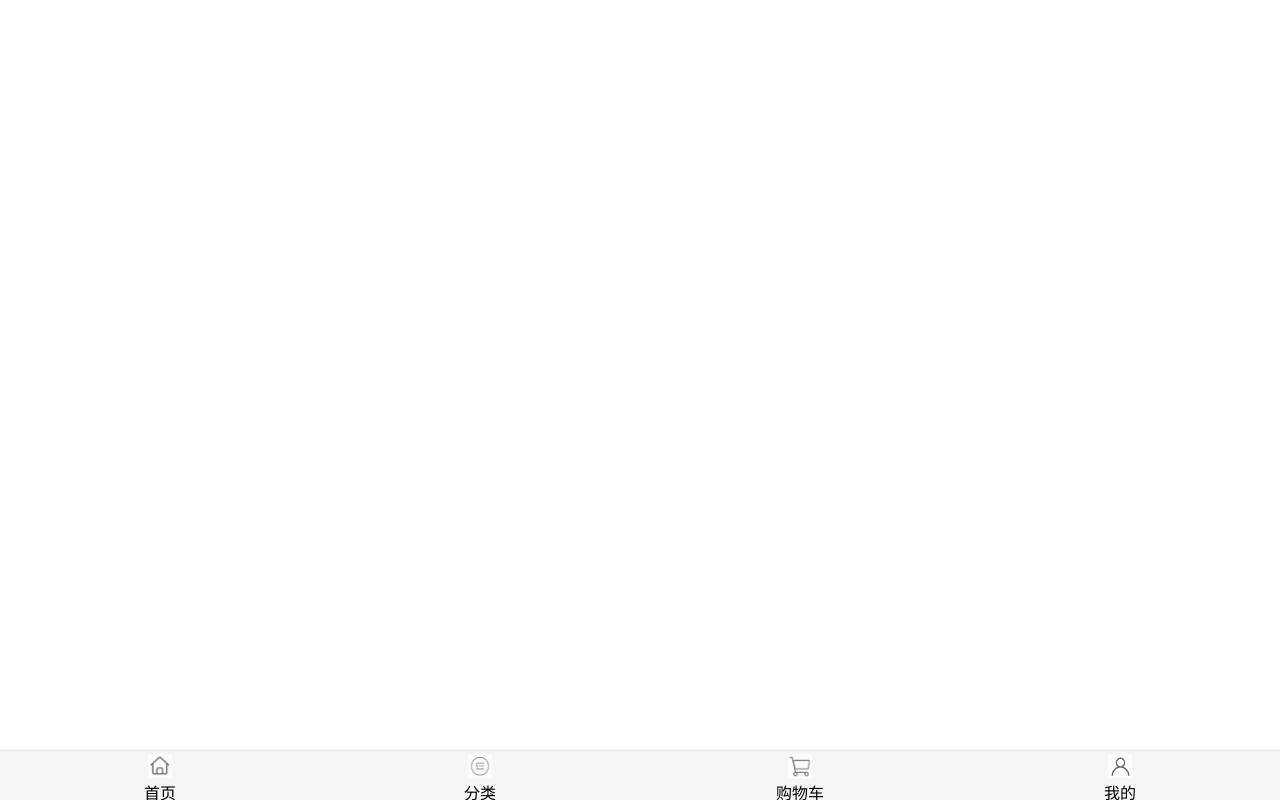
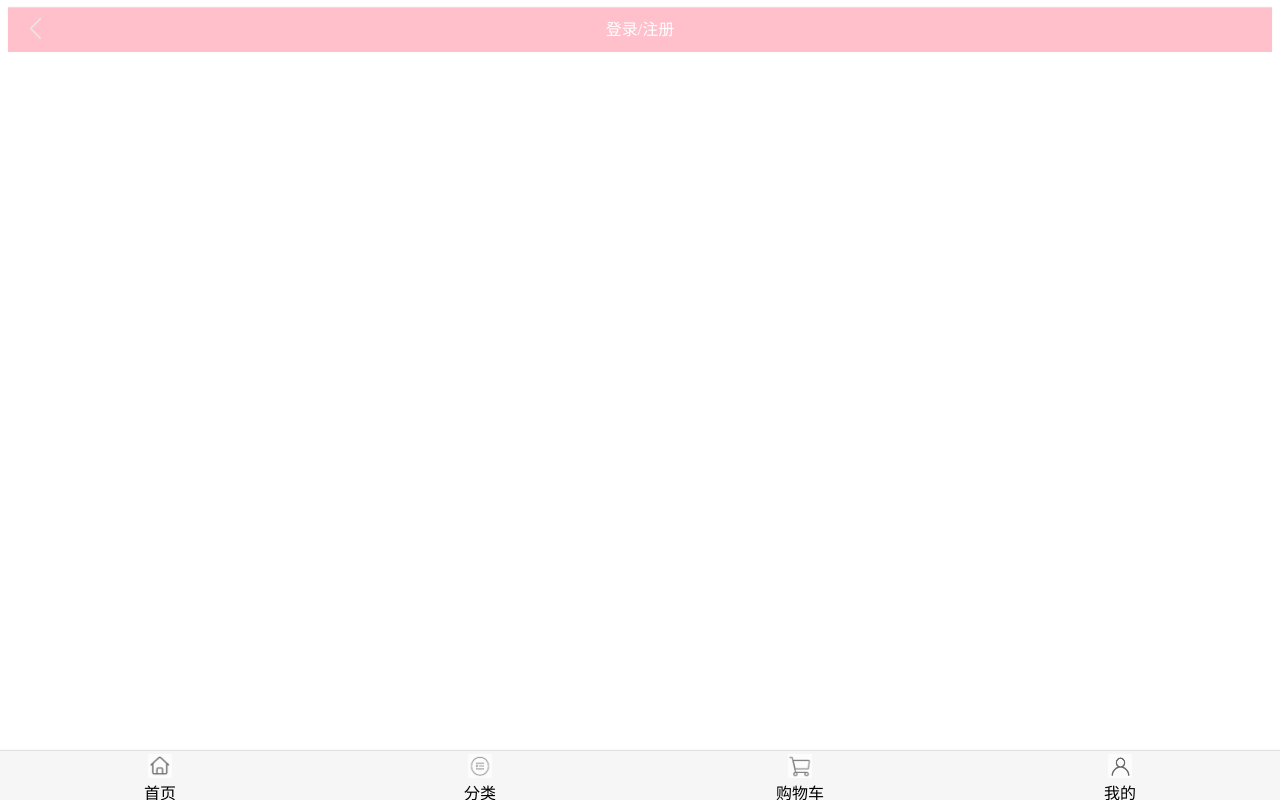
Before and after one commit to Wangchao-sxu/mogujie, a Vue app: page /login in a window 1280 px wide. Built offline with nearby package versions, Linux system fonts and the light colour scheme.

Commit message:
添加登录注册功能

```diff
--- a/src/router/index.js
+++ b/src/router/index.js
@@ -29,6 +29,10 @@ export default new VueRouter({
     {
       path:'/detail/:iid',
       component:()=>import('../views/detail/Detail.vue')
+    },
+    {
+      path:'/login',
+      component:()=>import('../views/login/Login.vue')
     }
   ]
 })
--- /dev/null
+++ b/src/views/login/Login.vue
@@ -0,0 +1,41 @@
+<template>
+  <div class="login">
+    <NavBar class="nav-bar">
+      <div slot="left" @click="backClick">
+        <img class="back" src="../../assets/img/common/back.svg" alt="">
+      </div>
+      <div slot="center">登录/注册</div>
+    </NavBar>
+
+
+  </div>
+</template>
+
+<script>
+import NavBar from '../../components/common/navbar/NavBar'
+export default {
+  name:"Login",
+  components:{
+    NavBar
+  },
+  methods:{
+    backClick(){
+      // return this.$router.go(-1);
+      return this.$router.back();
+    }
+  }
+}
+</script>
+
+<style scoped>
+  .nav-bar{
+    background-color:pink;
+    color:white;
+    text-align: center;
+  }
+  .back{
+    margin-top: 5px;
+    width: 30px;
+    height: 30px;
+  }
+</style>
--- a/src/views/profile/Profile.vue
+++ b/src/views/profile/Profile.vue
@@ -5,7 +5,7 @@
       <div slot="center">我的</div>
     </NavBar>
     <!--个人信息，登录/注册-->
-    <UserInfo></UserInfo>
+    <UserInfo @click.native="userClick"></UserInfo>
 
     <!--个人积分栏-->
     <div class="myMoney">
@@ -58,6 +58,12 @@ export default {
         {content:'下载购物APP'}
       ]
     }
+  },
+  methods:{
+    userClick(){
+      console.log('----------');
+      this.$router.push('/login');
+    }
   }
 }
 </script>
--- a/src/views/profile/childComps/UserInfo.vue
+++ b/src/views/profile/childComps/UserInfo.vue
@@ -1,6 +1,6 @@
 <template>
   <div id="user-info">
-    <a class="user" href="">
+    <div class="user" href="">
       <div class="left">
         <img src="../../../assets/img/common/photo.png" alt="">
       </div>
@@ -13,7 +13,7 @@
       <div class="back">
         <img src="../../../assets/img/common/next.png" alt="">
       </div>
-    </a>
+    </div>
   </div>
 </template>
 
```
Also changed, not shown: src/assets/img/common/back.svg (added).
